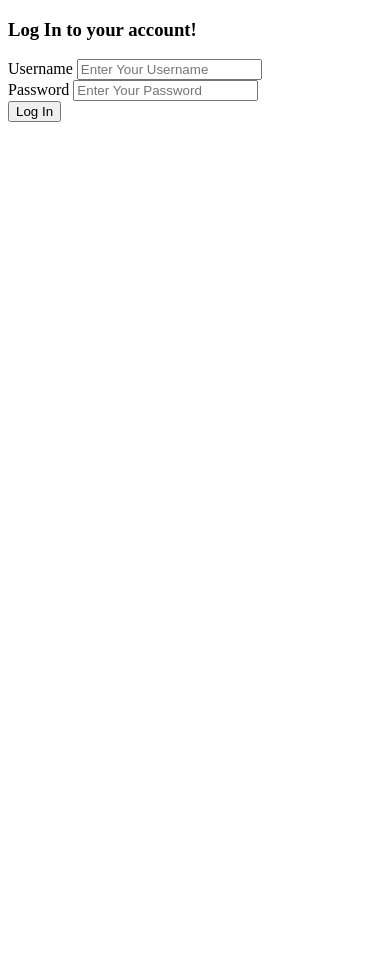
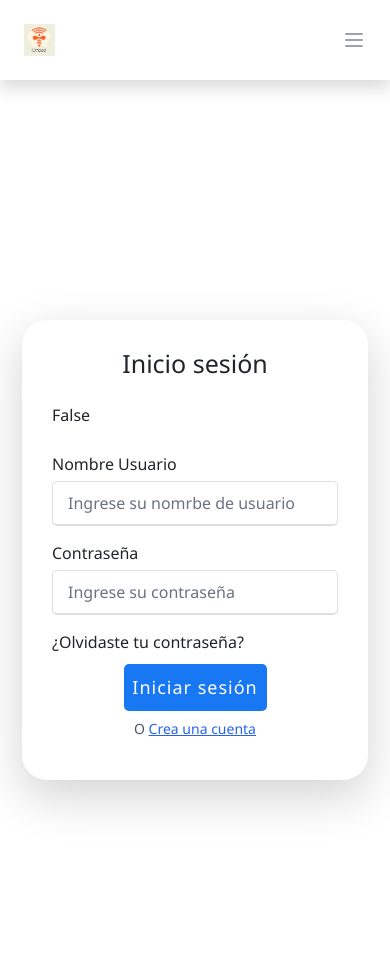
Before and after one commit to nikocantillo/appiculture, a Django app: page /signin in a window 390 px wide. Before the commit the page ends 122 px from the top, so only its background shows below. Run offline with Django 4.2, Linux system fonts and the light colour scheme; some libraries are stand-ins or nearby versions.

Commit message:
uploading changes

```diff
--- a/authentication/views.py
+++ b/authentication/views.py
@@ -65,7 +65,7 @@ def signin(request):
 
         if user is not None:
             login(request, user)
-            fname = user.first_name
+            fname = user.username
             # messages.success(request, "Logged In Sucessfully!!")
             return render(request, "authentication/index.html",{"fname":fname})
         else:
--- a/static/css/index.css
+++ b/static/css/index.css
@@ -1,14 +1,34 @@
-.container {
+*{
+  margin: 0;
+  padding: 0;
+  box-sizing: border-box;
+  font-family: 'Segoe UI', 'Segoe UI', Tahoma, Geneva, Verdana, sans-serif;
+}
+
+.body-1{
+  display: flex;
+  height: 100vh;
+  justify-content: center;
+  align-items: center;
+  padding: 10px
+}
+
+.container-register {
   max-width: 700px;
   width: 100%;
   padding: 25px 30px;
   border-radius: 25px;
   /* background: linear-gradient(135deg,#dc06dc, #050505); */
   background-color: #fff;
-  border: solid;
+
+}
+.shadow-lg {
+  --tw-shadow: 0 10px 15px -3px rgb(0 0 0 / 0.1), 0 4px 6px -4px rgb(0 0 0 / 0.1);
+  --tw-shadow-colored: 0 10px 15px -3px var(--tw-shadow-color), 0 4px 6px -4px var(--tw-shadow-color);
+  box-shadow: var(--tw-ring-offset-shadow, 0 0 #0000), var(--tw-ring-shadow, 0 0 #0000), var(--tw-shadow);
 }
 
-.container .heading {
+.container-register .heading {
   font-size: 25px;
   font-weight: 500;
   position: relative;
@@ -16,17 +36,17 @@
   padding: 0 0 20px 0;
 }
 
-.container .heading::before {
+.container-register .heading::before {
   content: '';
   position: absolute;
   height: 3px;
   left: 0;
   bottom: 0;
   width: 100%;
-  background: linear-gradient(135deg, #e6da71, rgba(187, 167, 85, 0.733));
+
 }
 
-.container form .card-details {
+.container-register form .card-details {
   margin-top: 25px;
   display: flex;
   flex-wrap: wrap;
@@ -57,7 +77,7 @@ form .card-details .card-box {
 }
 .card-details .card-box input:focus,
 .card-details .card-box input:valid {
-  border-color: #b68059;
+  border-color: #dddfe2;
 }
 
 form .button {
@@ -76,23 +96,22 @@ form .button input{
   font-weight: 500;
   border-radius: 5px;
   letter-spacing: 1px;
+  background: #1877f2;
+}
+
+form .button input:hover{
   background: blue;
 }
 
-form .button input:hover{
-  background: linear-gradient(-135deg,#3a2e05,
-  #dcd806ca);
-}
-
 @media (max-width: 584px){
-  .container{
+  .container-register{
     max-width: 100%;
   }
   form .card-details .card-box {
     margin-bottom: 15px;
     width: 100%;
   }
-  .container form .card-details{
+  .container-register form .card-details{
     max-height: 300px;
     overflow: scroll;
   }
--- /dev/null
+++ b/static/css/login.css
@@ -0,0 +1,120 @@
+*{
+margin: 0;
+padding: 0;
+box-sizing: border-box;
+font-family: 'Segoe UI', 'Segoe UI', Tahoma, Geneva, Verdana, sans-serif;
+}
+
+.body-1{
+display: flex;
+height: 100vh;
+justify-content: center;
+align-items: center;
+padding: 10px
+}
+
+.container-sing {
+max-width: 700px;
+width: 100%;
+padding: 25px 30px;
+border-radius: 25px;
+/* background: linear-gradient(135deg,#dc06dc, #050505); */
+background-color: #fff;
+
+}
+.shadow-lg {
+--tw-shadow: 0 10px 15px -3px rgb(0 0 0 / 0.1), 0 4px 6px -4px rgb(0 0 0 / 0.1);
+--tw-shadow-colored: 0 10px 15px -3px var(--tw-shadow-color), 0 4px 6px -4px var(--tw-shadow-color);
+box-shadow: var(--tw-ring-offset-shadow, 0 0 #0000), var(--tw-ring-shadow, 0 0 #0000), var(--tw-shadow);
+}
+
+.container-sing .heading-singin {
+font-size: 25px;
+font-weight: 500;
+position: relative;
+text-align: center;
+padding: 0 0 20px 0;
+}
+
+.container-sing .heading-singin::before {
+content: '';
+position: absolute;
+height: 3px;
+left: 0;
+bottom: 0;
+width: 100%;
+
+}
+
+.container-sing  form .card-details-singin {
+    margin-top: 25px;
+    display: flex;
+    justify-content: center;
+    flex-wrap: wrap;
+    justify-content: space-between;
+}
+
+form .card-details-singin .card-box-signin {
+    width: calc(100% / 2 - 20px);
+    margin-bottom: 15px;
+}
+
+.card-details-singin .card-box-signin .details-signin {
+    display: block;
+    font-weight: 500;
+    margin-bottom: 5px;
+}
+.card-details-singin .card-box-signin input {
+    height: 45px;
+    width: 100%;
+    outline: none;
+    border-radius: 5px;
+    border: 1px solid #ccc;
+    padding-left: 15px;
+    font-size: 16px;
+    border-bottom-width: 2px;
+    transition: all 0.3s ease;
+
+}
+.card-details-singin .card-box-signin input:focus,
+.card-details-singin .card-box-signin input:valid {
+    border-color: #dddfe2;
+}
+
+form .button {
+text-align: center;
+}
+
+form .button input{
+padding: 10px 0;
+margin-top: 10px;
+height: 100%;
+width: 50%;
+outline: none;
+color: #fff;
+border: none;
+font-size: 18px;
+font-weight: 500;
+border-radius: 5px;
+letter-spacing: 1px;
+background: #1877f2;
+}
+
+form .button input:hover{
+background: blue;
+}
+
+@media (max-width: 584px){
+.container-sing{
+    max-width: 100%;
+}
+form .card-details-singin .card-box-signin {
+    margin-bottom: 15px;
+    width: 100%;
+}
+.container-sing form .card-details-singin{
+    max-height: 300px;
+    overflow: scroll;
+}
+
+}
--- a/templates/authentication/signin.html
+++ b/templates/authentication/signin.html
@@ -1,35 +1,43 @@
-<!DOCTYPE html>
-<html lang="en">
-<head>
-    <meta charset="UTF-8">
-    <meta http-equiv="X-UA-Compatible" content="IE=edge">
-    <meta name="viewport" content="width=device-width, initial-scale=1.0">
-    <title>Sign In</title>
-</head>
-<body>
+{% extends 'base.html' %}
+{% load static %}
 
-    {% for message in messages %}
-    <div class="alert alert-{{ message.tags }} alert-dismissible fade show" role="alert">
-        <strong>Message:</strong> {{ message }}
-        <button type="button" class="close" data-dismiss="alert" aria-label="Close">
-    <span aria-hidden="true">&times;</span>
-  </button>
+
+<!-- Content -->
+{% block content %}
+
+<section>
+  <div class="body-1">
+    <div class="container-sing shadow-lg">
+      <div class="heading-singin">Inicio sesión</div>
+      <form action="" method="post">
+        {% csrf_token %}
+        {{user.is_authenticated}}
+        <div class="card-details-singin" >
+          <div class="card-box-signin">
+            <label for="username" class="details-signin">Nombre Usuario</label>
+            <input type="text" id="username" name="username" placeholder="Ingrese su nomrbe de usuario ">
+          </div>
+          <div class="card-box-signin">
+            <label for="pass1" class="details-signin">Contraseña</label>
+            <input  type="Password" id="pass1" name="pass1" placeholder="Ingrese su contraseña">
+          </div>
+        </div>
+        <div class="card-pass">¿Olvidaste tu contraseña?</div>
+        <div class="button">
+          <input type="submit" value="Iniciar sesión">
+          </span>
+        </div>
+        <p class="mt-2 text-sm text-gray-600" style="text-align: center;">
+            O
+            <a href="{% url 'signup' %}" class="font-medium text-blue-600 hover:text-blue-500">
+              Crea una cuenta
+            </a>
+          </p>
+      </form>
     </div>
-    {% endfor %}
 
-    <h3>Log In to your account!</h3>
-    <form method="post" action="/signin" class="mb-2">
-        {% csrf_token %}
-        <div class="form-group">
-            <label for="username">Username</label>
-            <input type="text" class="form-control" id="username" name="username" placeholder="Enter Your Username" Required>
-        </div>
-        <div class="form-group">
-            <label for="pass1">Password</label>
-            <input type="password" class="form-control" id="pass1" name="pass1" placeholder="Enter Your Password" Required>
-        </div>
+  </div>
 
-        <button type="submit" class="btn btn-primary">Log In</button>
-    </form>
-</body>
-</html>
+</section>
+
+{% endblock content %}
--- a/templates/base.html
+++ b/templates/base.html
@@ -6,6 +6,7 @@
 {% load static %}
 <link rel="stylesheet" href="{% static 'css/bootstrap.min.css' %}">
 <link rel="stylesheet" href="{% static 'css/index.css' %}" />
+<link rel="stylesheet" href="{% static 'css/login.css' %}" />
 <link rel="stylesheet" href="https://use.fontawesome.com/releases/v5.1.0/css/all.css" crossorigin="anonymous" />
 <link rel="stylesheet" href="{% static 'css/main.css' %}" />
 
--- a/templates/nav.html
+++ b/templates/nav.html
@@ -1,46 +1,3 @@
-
-
-{% comment %} <nav class="navbar navbar-expand-lg navbar-dark bg-dark">
-    <div class="container-fluid">
-      <a class="navbar-brand" href="#">Navbar</a>
-      <button class="navbar-toggler" type="button" data-bs-toggle="collapse" data-bs-target="#navbarColor02" aria-controls="navbarColor02" aria-expanded="false" aria-label="Toggle navigation">
-        <span class="navbar-toggler-icon"></span>
-      </button>
-      <div class="collapse navbar-collapse" id="navbarColor02">
-        <ul class="navbar-nav me-auto">
-          <li class="nav-item">
-            <a class="nav-link active" href="#">Home
-              <span class="visually-hidden">(current)</span>
-            </a>
-          </li>
-          <li class="nav-item">
-            <a class="nav-link" href="#">Features</a>
-          </li>
-          <li class="nav-item">
-            <a class="nav-link" href="#">Pricing</a>
-          </li>
-          <li class="nav-item">
-            <a class="nav-link" href="#">About</a>
-          </li>
-          <li class="nav-item dropdown">
-            <a class="nav-link dropdown-toggle" data-bs-toggle="dropdown" href="#" role="button" aria-haspopup="true" aria-expanded="false">Dropdown</a>
-            <div class="dropdown-menu">
-              <a class="dropdown-item" href="#">Action</a>
-              <a class="dropdown-item" href="#">Another action</a>
-              <a class="dropdown-item" href="#">Something else here</a>
-              <div class="dropdown-divider"></div>
-              <a class="dropdown-item" href="#">Separated link</a>
-            </div>
-          </li>
-        </ul>
-        <form class="d-flex">
-          <input class="form-control me-sm-2" type="search" placeholder="Search">
-          <button class="btn btn-secondary my-2 my-sm-0" type="submit">Search</button>
-        </form>
-      </div>
-    </div>
-  </nav> {% endcomment %}
-
   <!-- This example requires Tailwind CSS v2.0+ -->
 {% load static %}
 <div x-data="{open:false}" class="relative bg-white z-10">
@@ -132,45 +89,14 @@
 
       <div class="flex items-center md:ml-12">
         {% if user.is_authenticated %}
-        <!-- This example requires Tailwind CSS v2.0+ -->
-        <div x-data="{open:false}" class="relative inline-block text-left">
-            <div @click="open=true">
-                <img class="inline-block h-10 w-10 rounded-full" src="https://images.unsplash.com/photo-1472099645785-5658abf4ff4e?ixlib=rb-1.2.1&ixid=eyJhcHBfaWQiOjEyMDd9&auto=format&fit=facearea&facepad=2&w=256&h=256&q=80" alt="">
-            </div>
-
-            <div x-show="open" @click.away="open=false" class="origin-top-right absolute right-0 mt-2 w-56 rounded-md shadow-lg bg-white ring-1 ring-black ring-opacity-5 divide-y divide-gray-100 focus:outline-none" role="menu" aria-orientation="vertical" aria-labelledby="menu-button" tabindex="-1">
-                <div class="px-4 py-3" role="none">
-                <p class="text-sm" role="none">
-                    Signed in as
-                </p>
-                <p class="text-sm font-medium text-gray-900 truncate" role="none">
-                    tom@example.com
-                </p>
-                </div>
-                <div class="py-1" role="none">
-                <!-- Active: "bg-gray-100 text-gray-900", Not Active: "text-gray-700" -->
-                <a href="" class="text-gray-700 block px-4 py-2 text-sm" role="menuitem" tabindex="-1" id="menu-item-0">Security</a>
-                <a href="#" class="text-gray-700 block px-4 py-2 text-sm" role="menuitem" tabindex="-1" id="menu-item-1">Support</a>
-                <a href="" class="text-gray-700 block px-4 py-2 text-sm" role="menuitem" tabindex="-1" id="menu-item-2">Subscription</a>
-                </div>
-                <div class="py-1" role="none">
-                <form method="POST" action="" role="none">
-                    {% csrf_token %}
-                    <button type="submit" class="text-gray-700 block w-full text-left px-4 py-2 text-sm" role="menuitem" tabindex="-1" id="menu-item-3">
-                    Sign out
-                    </button>
-                </form>
-                </div>
-            </div>
-        </div>
-
+        <a href="" class="ml-8 inline-flex items-center justify-center px-4 py-2 border border-transparent rounded-md shadow-sm text-base font-medium text-white bg-indigo-600 hover:bg-indigo-700">
+          Cerrar sesión
+        </a>
         {% else %}
-        <a href="{% url 'account_login' %}" class="text-base font-medium text-gray-500 hover:text-gray-900">
+        <a href="{% url 'signin' %}" class="text-base font-medium text-gray-500 hover:text-gray-900">
           Iniciar sesión
         </a>
-        <a href="{% url 'account_signup' %}" class="ml-8 inline-flex items-center justify-center px-4 py-2 border border-transparent rounded-md shadow-sm text-base font-medium text-white bg-indigo-600 hover:bg-indigo-700">
-          Cerrar sesión
-        </a>
+
         {% endif %}
 
       </div>
```
Also changed, not shown: templates/authentication/signup.html (+51 -41 lines), templates/courses/pages/course/detail.html (added, +211 -0 lines).
